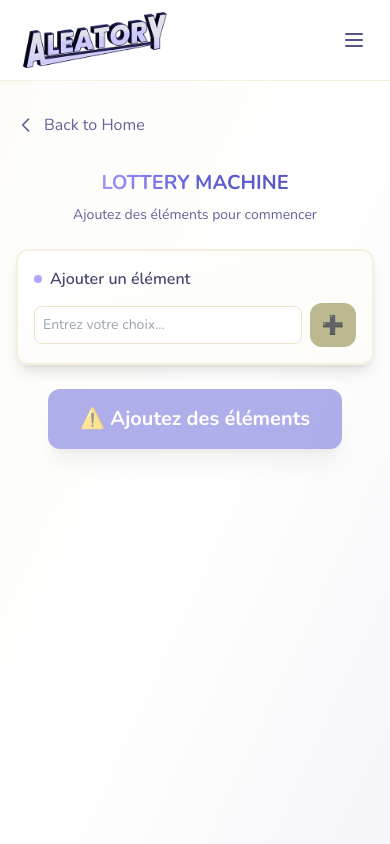
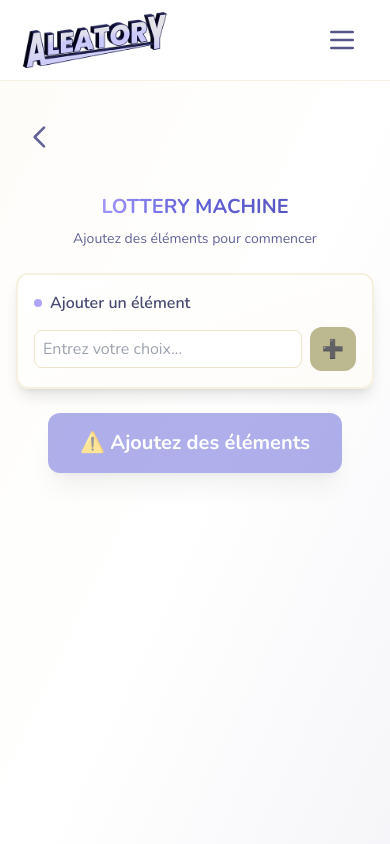
Before and after one commit to Setifier/aleatory, a React (Vite) app: page /lottery in a window 390 px wide. Shown: the top 844 px of the page. Built offline with nearby package versions, Linux system fonts and the light colour scheme; no server answers.

Commit message:
fix: resolve mobile input zoom and menu toggle issues

```diff
--- a/src/components/layout/Navbar.tsx
+++ b/src/components/layout/Navbar.tsx
@@ -9,19 +9,24 @@ const Navbar = () => {
   const [isMobileMenuOpen, setIsMobileMenuOpen] = useState(false);
   const dropdownRef = useRef<HTMLDivElement>(null);
   const mobileMenuRef = useRef<HTMLDivElement>(null);
+  const mobileButtonRef = useRef<HTMLButtonElement>(null);
   const auth = UserAuth();
 
   useEffect(() => {
     const handleClickOutside = (event: MouseEvent) => {
+      // Dropdown desktop
       if (
         dropdownRef.current &&
         !dropdownRef.current.contains(event.target as Node)
       ) {
         setIsDropdownOpen(false);
       }
+
       if (
         mobileMenuRef.current &&
-        !mobileMenuRef.current.contains(event.target as Node)
+        !mobileMenuRef.current.contains(event.target as Node) &&
+        mobileButtonRef.current &&
+        !mobileButtonRef.current.contains(event.target as Node)
       ) {
         setIsMobileMenuOpen(false);
       }
@@ -35,12 +40,12 @@ const Navbar = () => {
 
   useEffect(() => {
     if (isMobileMenuOpen) {
-      document.body.style.overflow = 'hidden';
+      document.body.style.overflow = "hidden";
     } else {
-      document.body.style.overflow = 'unset';
+      document.body.style.overflow = "unset";
     }
     return () => {
-      document.body.style.overflow = 'unset';
+      document.body.style.overflow = "unset";
     };
   }, [isMobileMenuOpen]);
 
@@ -52,12 +57,12 @@ const Navbar = () => {
     try {
       const result = await auth?.signOut();
       if (result?.success) {
-        window.location.href = '/signin';
+        window.location.href = "/signin";
       } else {
         logger.error("Sign out error", result?.error);
       }
     } catch (error) {
-      logger.error('Sign out error', error);
+      logger.error("Sign out error", error);
     } finally {
       setIsDropdownOpen(false);
       setShowSignOutModal(false);
@@ -89,7 +94,9 @@ const Navbar = () => {
                   onClick={toggleDropdown}
                   className="text-accent-700 hover:text-primary-600 px-3 py-2 rounded-md text-xl font-medium transition-colors flex items-center"
                 >
-                  {auth?.session?.user?.user_metadata?.pseudo || auth?.session?.user?.email?.split('@')[0] || "Mon Profil"}
+                  {auth?.session?.user?.user_metadata?.pseudo ||
+                    auth?.session?.user?.email?.split("@")[0] ||
+                    "Mon Profil"}
                   <svg
                     className={`ml-1 h-4 w-4 transition-transform ${
                       isDropdownOpen ? "rotate-180" : ""
@@ -143,12 +150,13 @@ const Navbar = () => {
 
           {/* Mobile Menu Button */}
           <button
+            ref={mobileButtonRef}
             onClick={() => setIsMobileMenuOpen(!isMobileMenuOpen)}
-            className="md:hidden p-2 rounded-md text-accent-700 hover:text-primary-600 hover:bg-secondary-50 transition-colors"
+            className="md:hidden p-4 rounded-md text-accent-700 hover:text-primary-600 hover:bg-secondary-50 transition-colors relative z-50 touch-manipulation"
             aria-label="Menu utilisateur"
           >
             <svg
-              className="h-6 w-6"
+              className="h-8 w-8 pointer-events-none"
               fill="none"
               stroke="currentColor"
               viewBox="0 0 24 24"
@@ -157,7 +165,7 @@ const Navbar = () => {
                 <path
                   strokeLinecap="round"
                   strokeLinejoin="round"
-                  strokeWidth={2}
+                  strokeWidth={2.5}
                   d="M6 18L18 6M6 6l12 12"
                 />
               ) : (
@@ -175,12 +183,16 @@ const Navbar = () => {
 
       {/* Mobile Menu */}
       {isMobileMenuOpen && (
-        <div className="md:hidden border-t border-secondary-200 bg-white" ref={mobileMenuRef}>
+        <div
+          className="md:hidden border-t border-secondary-200 bg-white z-40"
+          ref={mobileMenuRef}
+        >
           <div className="py-2">
             {auth?.session ? (
               <>
                 <div className="px-4 py-2 text-sm text-accent-600">
-                  {auth?.session?.user?.user_metadata?.pseudo || auth?.session?.user?.email}
+                  {auth?.session?.user?.user_metadata?.pseudo ||
+                    auth?.session?.user?.email}
                 </div>
                 <Link
                   to="/settings"
--- a/src/components/tournament/GroupStage.tsx
+++ b/src/components/tournament/GroupStage.tsx
@@ -10,10 +10,10 @@ const Tournament = () => {
         <div className="mb-8">
           <button
             onClick={() => navigate("/")}
-            className="text-accent-600 hover:text-accent-800 flex items-center gap-2 mb-4"
+            className="text-accent-600 hover:text-accent-800 flex items-center gap-2 mb-4 transition-colors p-2"
           >
             <svg
-              className="w-5 h-5"
+              className="w-8 h-8 md:w-5 md:h-5"
               fill="none"
               stroke="currentColor"
               viewBox="0 0 24 24"
@@ -25,7 +25,7 @@ const Tournament = () => {
                 d="M15 19l-7-7 7-7"
               />
             </svg>
-            Back to Home
+            <span className="hidden md:inline">Retour à l'accueil</span>
           </button>
 
           <h1 className="text-4xl font-bold text-accent-900">
--- a/src/pages/Lottery.tsx
+++ b/src/pages/Lottery.tsx
@@ -54,10 +54,10 @@ const Lottery = () => {
         <div className="mb-8">
           <button
             onClick={() => navigate("/")}
-            className="text-accent-600 hover:text-accent-800 flex items-center gap-2 mb-4 transition-colors"
+            className="text-accent-600 hover:text-accent-800 flex items-center gap-2 mb-4 transition-colors p-2"
           >
             <svg
-              className="w-5 h-5"
+              className="w-8 h-8 md:w-5 md:h-5"
               fill="none"
               stroke="currentColor"
               viewBox="0 0 24 24"
@@ -69,7 +69,7 @@ const Lottery = () => {
                 d="M15 19l-7-7 7-7"
               />
             </svg>
-            Back to Home
+            <span className="hidden md:inline">Retour à l'accueil</span>
           </button>
         </div>
 
--- a/src/pages/Tournament.tsx
+++ b/src/pages/Tournament.tsx
@@ -10,10 +10,10 @@ const Tournament = () => {
         <div className="mb-8">
           <button
             onClick={() => navigate("/")}
-            className="text-accent-600 hover:text-accent-800 flex items-center gap-2 mb-4"
+            className="text-accent-600 hover:text-accent-800 flex items-center gap-2 mb-4 transition-colors p-2"
           >
             <svg
-              className="w-5 h-5"
+              className="w-8 h-8 md:w-5 md:h-5"
               fill="none"
               stroke="currentColor"
               viewBox="0 0 24 24"
@@ -25,7 +25,7 @@ const Tournament = () => {
                 d="M15 19l-7-7 7-7"
               />
             </svg>
-            Back to Home
+            <span className="hidden md:inline">Retour à l'accueil</span>
           </button>
 
           <h1 className="text-4xl font-bold text-accent-900">
--- a/src/styles/index.css
+++ b/src/styles/index.css
@@ -1,4 +1,4 @@
-@import url('https://fonts.googleapis.com/css2?family=Nunito:ital,wght@0,200..1000;1,200..1000&display=swap');
+@import url("https://fonts.googleapis.com/css2?family=Nunito:ital,wght@0,200..1000;1,200..1000&display=swap");
 
 @tailwind base;
 @tailwind components;
@@ -6,7 +6,7 @@
 
 /* ===== BASE STYLES ===== */
 body {
-  font-family: 'Nunito', ui-sans-serif, system-ui, sans-serif;
+  font-family: "Nunito", ui-sans-serif, system-ui, sans-serif;
   font-variation-settings: normal;
 }
 
@@ -47,7 +47,8 @@ body {
 
 /* Animation Winner - Grossissement/Rapetissage */
 @keyframes winnerPulse {
-  0%, 100% {
+  0%,
+  100% {
     transform: scale(1);
   }
   50% {
@@ -91,3 +92,11 @@ body {
 .custom-scrollbar::-webkit-scrollbar-thumb:hover {
   background: #9ca3af;
 }
+
+@media (max-width: 768px) {
+  input,
+  select,
+  textarea {
+    font-size: 16px !important;
+  }
+}
```
